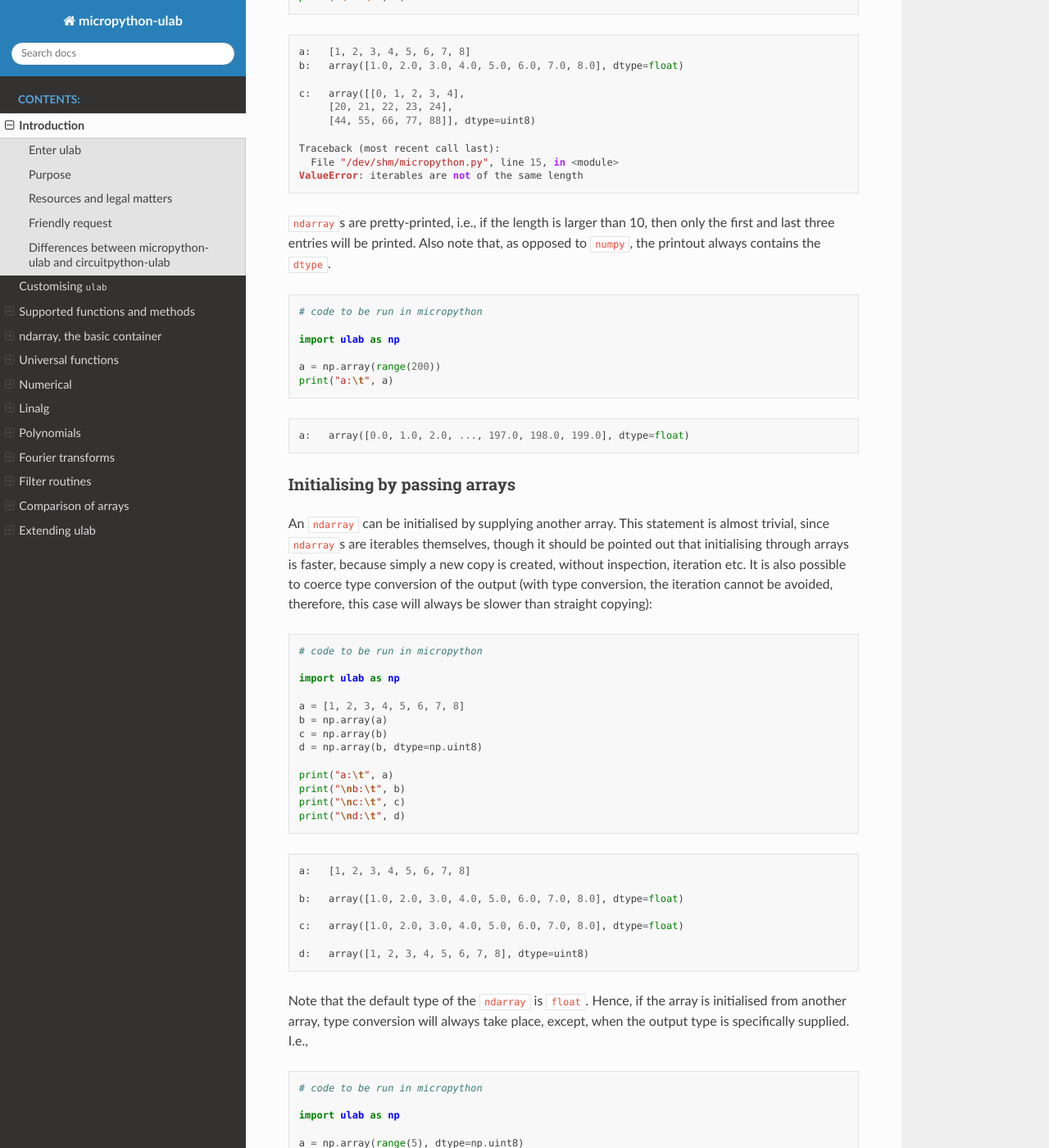
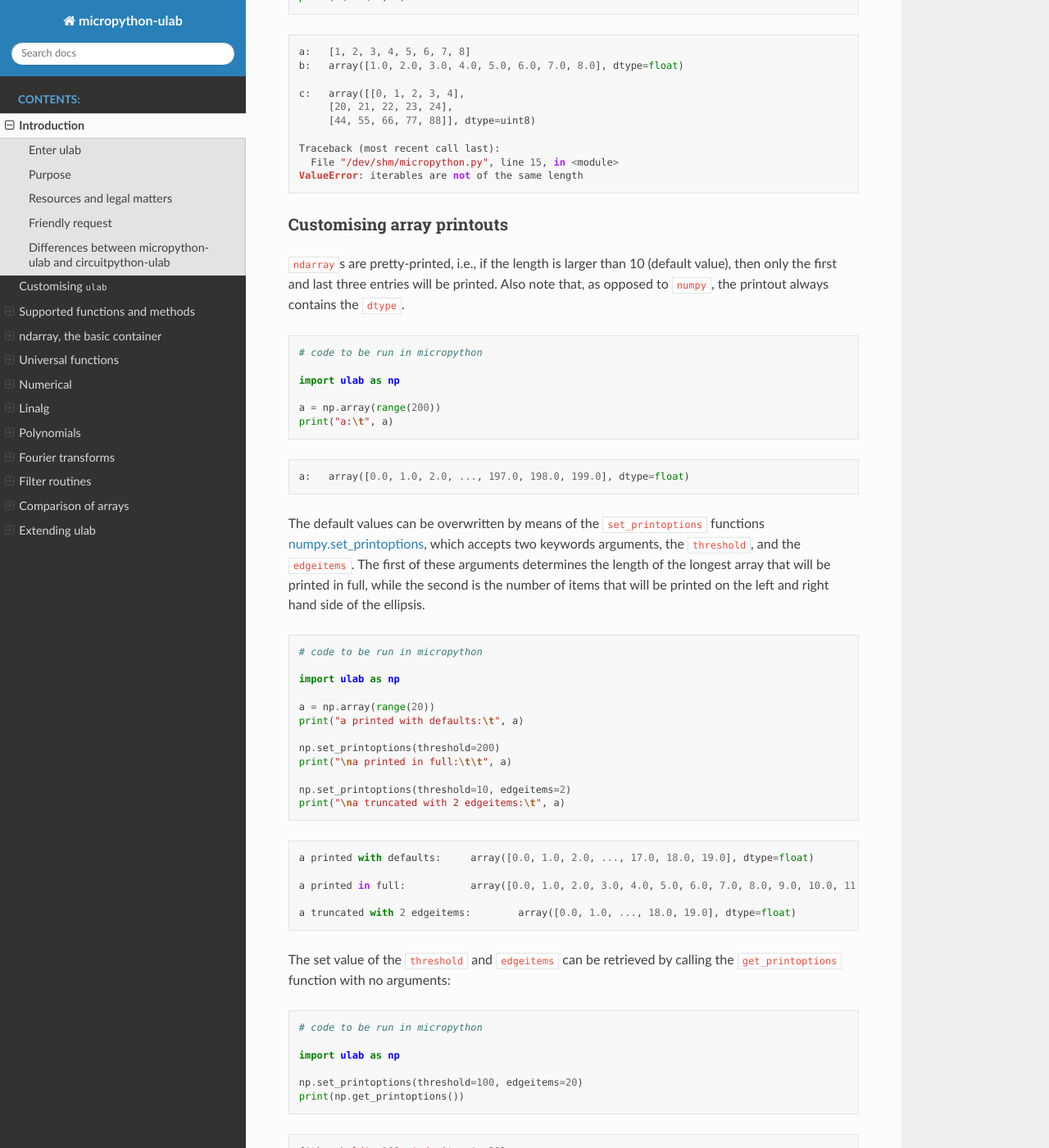
Before and after one commit to v923z/micropython-ulab, a Sphinx documentation site: the page built from docs/manual/source/ulab.rst, in a window 1280 px wide and 1400 px high, scrolled down 8494 px. Shown: the whole window at 82% size. Built offline with Sphinx 7.4.7 and the Read the Docs theme 2.0.0, drawn with Linux system fonts in a browser that asks for light colours; some of the changed text lies outside the part shown.

Commit message:
added set_printoptions/get_printoptions functions

```diff
--- a/docs/manual/source/conf.py
+++ b/docs/manual/source/conf.py
@@ -22,7 +22,7 @@ copyright = '2019-2020, Zoltán Vörös'
 author = 'Zoltán Vörös'
 
 # The full version, including alpha/beta/rc tags
-release = '0.42.0'
+release = '0.43.0'
 
 
 # -- General configuration ---------------------------------------------------
--- a/docs/manual/source/ulab.rst
+++ b/docs/manual/source/ulab.rst
@@ -449,10 +449,13 @@ default.
 
 
 
-``ndarray``\ s are pretty-printed, i.e., if the length is larger than
-10, then only the first and last three entries will be printed. Also
-note that, as opposed to ``numpy``, the printout always contains the
-``dtype``.
+Customising array printouts
+~~~~~~~~~~~~~~~~~~~~~~~~~~~
+
+``ndarray``\ s are pretty-printed, i.e., if the length is larger than 10
+(default value), then only the first and last three entries will be
+printed. Also note that, as opposed to ``numpy``, the printout always
+contains the ``dtype``.
 
 .. code::
 
@@ -466,6 +469,60 @@ note that, as opposed to ``numpy``, the printout always contains the
 .. parsed-literal::
 
     a:	 array([0.0, 1.0, 2.0, ..., 197.0, 198.0, 199.0], dtype=float)
+
+
+
+
+The default values can be overwritten by means of the
+``set_printoptions`` functions
+`numpy.set_printoptions <#https://numpy.org/doc/1.18/reference/generated/numpy.set_printoptions.html>`__,
+which accepts two keywords arguments, the ``threshold``, and the
+``edgeitems``. The first of these arguments determines the length of the
+longest array that will be printed in full, while the second is the
+number of items that will be printed on the left and right hand side of
+the ellipsis.
+
+.. code::
+
+    # code to be run in micropython
+
+    import ulab as np
+
+    a = np.array(range(20))
+    print("a printed with defaults:\t", a)
+
+    np.set_printoptions(threshold=200)
+    print("\na printed in full:\t\t", a)
+
+    np.set_printoptions(threshold=10, edgeitems=2)
+    print("\na truncated with 2 edgeitems:\t", a)
+
+.. parsed-literal::
+
+    a printed with defaults:	 array([0.0, 1.0, 2.0, ..., 17.0, 18.0, 19.0], dtype=float)
+
+    a printed in full:		 array([0.0, 1.0, 2.0, 3.0, 4.0, 5.0, 6.0, 7.0, 8.0, 9.0, 10.0, 11.0, 12.0, 13.0, 14.0, 15.0, 16.0, 17.0, 18.0, 19.0], dtype=float)
+
+    a truncated with 2 edgeitems:	 array([0.0, 1.0, ..., 18.0, 19.0], dtype=float)
+
+
+
+
+The set value of the ``threshold`` and ``edgeitems`` can be retrieved by
+calling the ``get_printoptions`` function with no arguments:
+
+.. code::
+
+    # code to be run in micropython
+
+    import ulab as np
+
+    np.set_printoptions(threshold=100, edgeitems=20)
+    print(np.get_printoptions())
+
+.. parsed-literal::
+
+    {'threshold': 100, 'edgeitems': 20}
 
 
 
```
Also changed, not shown: docs/ulab-manual.ipynb, 3 other files.
